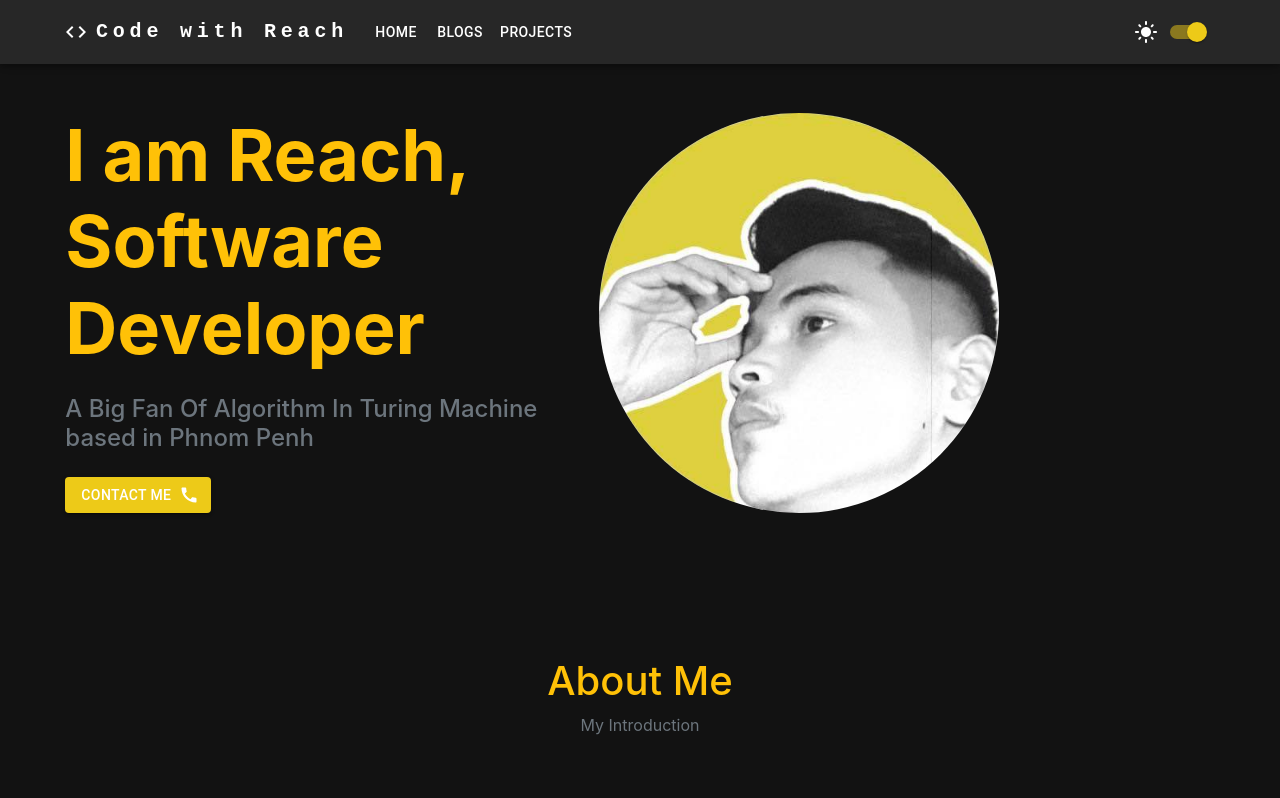
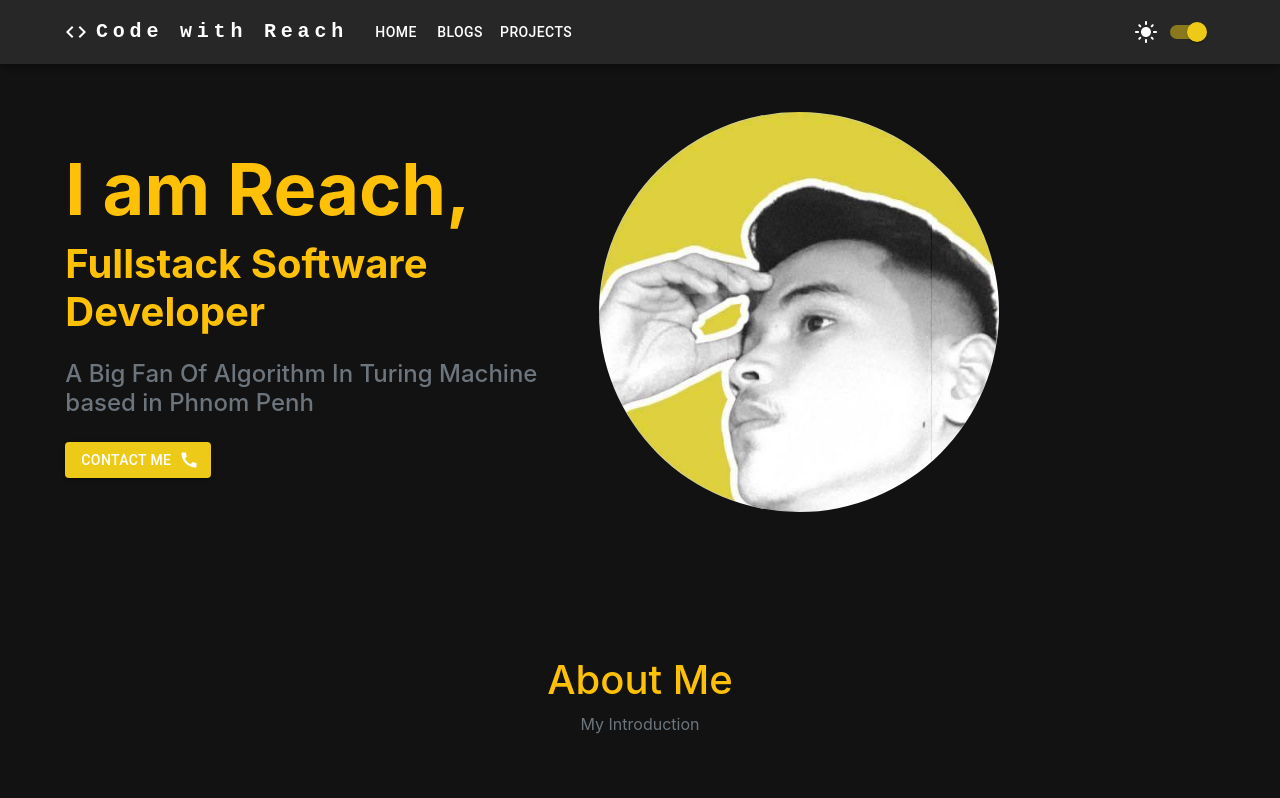
Before and after one commit to Re4ch-Jay/CODE-WITH-REACH, a React (Create React App) app: page / in a window 1280 px wide. Shown: the top 798 px of the page. Built offline with nearby package versions, Linux system fonts and the light colour scheme.

Commit message:
change hero

```diff
--- a/src/App.js
+++ b/src/App.js
@@ -34,7 +34,6 @@ function App() {
               <Route path="blogs/reactjs" element={<Reactjs />}/>
               <Route path="blogs/javascript" element={<Javascript />}/>
               <Route path="blogs/nodejs" element={<Nodejs />}/>
-
             </Routes>
           <Footer/>
         </Box>
--- a/src/Components/Hero.js
+++ b/src/Components/Hero.js
@@ -5,7 +5,7 @@ import ModalContact from './Modal';
 
 const heroDetails = {
     text: 'I am Reach,',
-    br: 'Software Developer',
+    br: 'Fullstack Software Developer',
     note: 'A Big Fan Of Algorithm In Turing Machine based in Phnom Penh',
     button: 'Contact Me',
     icon: <CallIcon/>
@@ -19,8 +19,9 @@ function Hero() {
             <div className="row g4 justify-content-center align-items-center">
                 <div className="col-md-5 text-center text-md-start">
                     <h1>
-                        <div className="text-warning display-2 fw-bold">{heroDetails.text}<br/>{heroDetails.br} </div>
+                        <div className="text-warning display-2 fw-bold">{heroDetails.text}</div>
                     </h1>
+                    <h3 className="text-warning fs-1 fw-bold">{heroDetails.br}</h3>
                     <h4 className="text-muted py-3">{heroDetails.note}</h4>
                     <Button
                      variant='contained'
```
